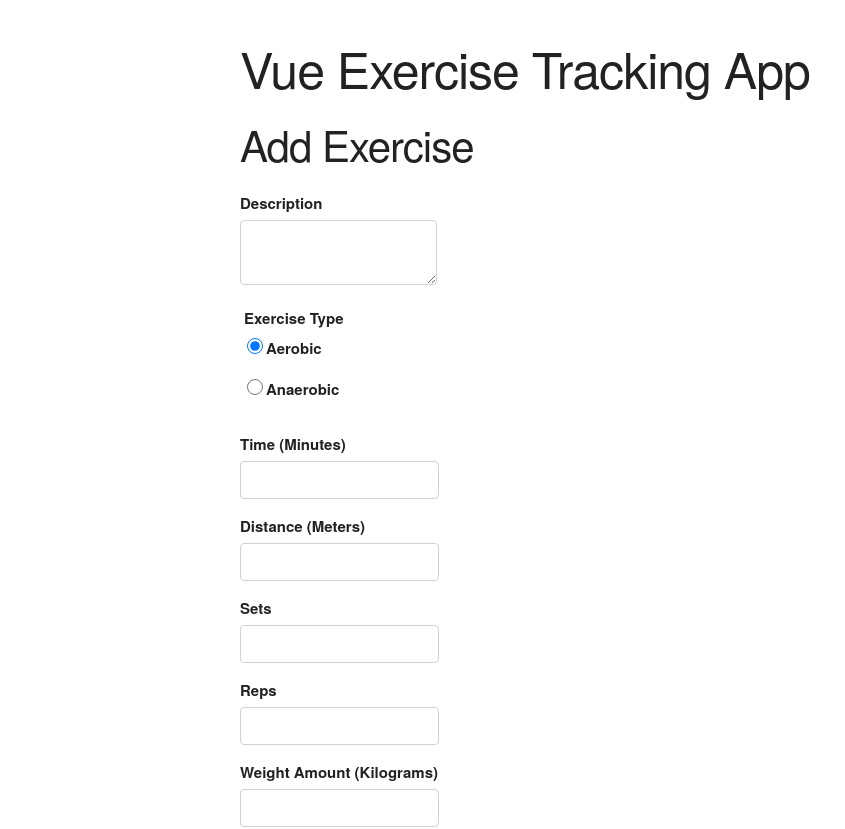
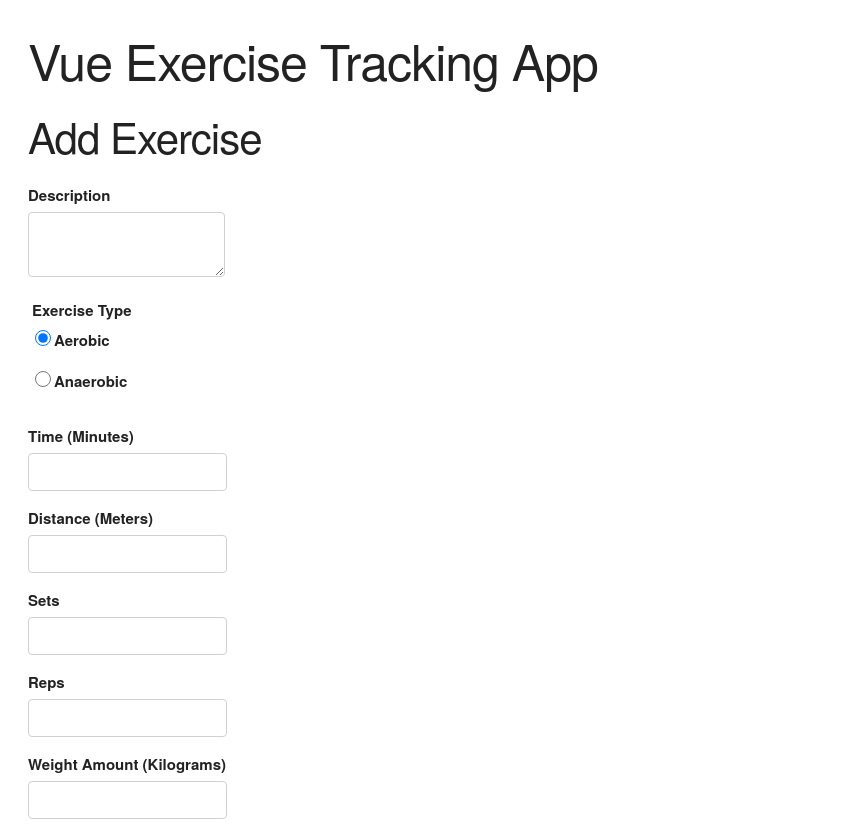
Before and after one commit to jacob-willden/vue-exercise-tracker, a Vue app: page / in a window 1280 px wide. Shown: the top 829 px of the page, without its empty margins (0-845 px from the left). Built offline with nearby package versions, Linux system fonts and the light colour scheme.

Commit message:
Switch unused CSS rule for main

```diff
--- a/src/assets/main.css
+++ b/src/assets/main.css
@@ -1,4 +1,4 @@
-#app {
+main {
 	max-width: 80rem;
 	margin: 0 auto;
 	padding: 2rem;
```
